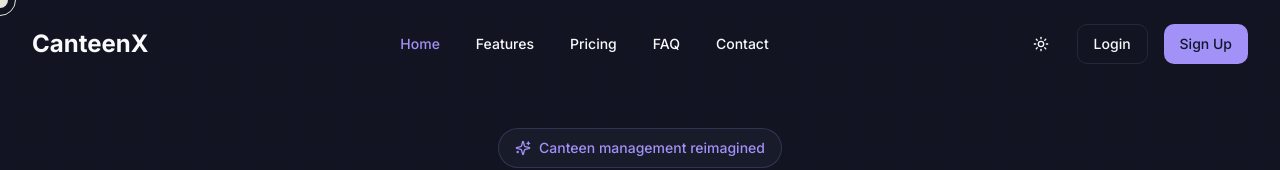
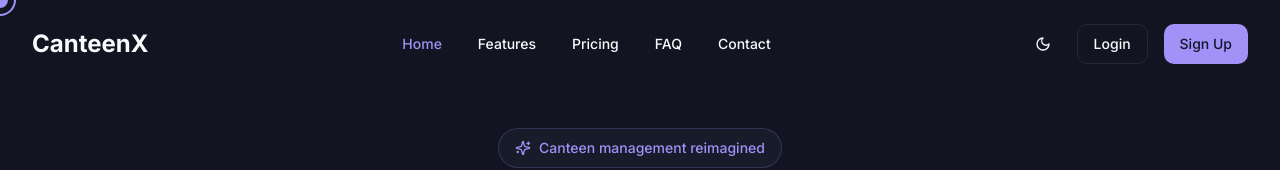
Before and after one commit to CanteenX/Canteen-Frontend, a Next.js app: page / in a window 1280 px wide. Shown: the top 170 px of the page. Built offline with nearby package versions, Linux system fonts and the light colour scheme.

Commit message:
Cursor issue fixed - Compatible with both modes (Dark and Light)

```diff
--- a/src/app/login/page.tsx
+++ b/src/app/login/page.tsx
@@ -1,5 +1,5 @@
 import { Metadata } from 'next'
-import Login from "@/components/Login"
+import LoginComponent from "@/components/Login"
 
 export const metadata: Metadata = {
   title: "Login - CanteenX",
@@ -7,5 +7,5 @@ export const metadata: Metadata = {
 }
 
 export default function LoginPage() {
-  return <Login />
+  return <LoginComponent />
 }
--- a/src/components/Login/index.tsx
+++ b/src/components/Login/index.tsx
@@ -1,12 +1,16 @@
+'use client'
+
 import { Container } from "@/components/ui/container"
 import { Button } from "@/components/ui/button"
 import { Input } from "@/components/ui/input"
 import Link from "next/link"
+import Navbar from "@/components/Navbar"
 
-export default function Login() {
+export default function LoginComponent() {
   return (
-    <div className="min-h-screen bg-background flex flex-col">
-      <Container className="flex-1 flex items-center justify-center py-12">
+    <div className="min-h-screen bg-background">
+      <Navbar />
+      <Container className="flex-1 flex items-center justify-center py-24">
         <div className="bg-card/50 p-8 rounded-2xl border border-border/50 w-full max-w-md">
           <div className="text-center mb-8">
             <h1 className="text-2xl font-bold">Welcome back</h1>
--- a/src/components/providers.tsx
+++ b/src/components/providers.tsx
@@ -1,6 +1,6 @@
 "use client"
 
-import { ThemeProvider } from "@/components/ui/theme-provider"
+import { ThemeProvider } from "next-themes"
 import { Toaster } from "@/components/ui/toaster"
 import { Toaster as Sonner } from "@/components/ui/sonner"
 import { TooltipProvider } from "@/components/ui/tooltip"
@@ -8,8 +8,9 @@ import { TooltipProvider } from "@/components/ui/tooltip"
 export function Providers({ children }: { children: React.ReactNode }) {
   return (
     <ThemeProvider
+      attribute="class"
       defaultTheme="dark"
-      enableSystem
+      enableSystem={true}
       disableTransitionOnChange
     >
       <TooltipProvider>
--- a/src/components/ui/cursor.tsx
+++ b/src/components/ui/cursor.tsx
@@ -34,7 +34,7 @@ export function CustomCursor() {
       `}</style>
 
       <motion.div
-        className="fixed top-0 left-0 w-4 h-4 rounded-full bg-foreground mix-blend-difference pointer-events-none z-50"
+        className="fixed top-0 left-0 w-4 h-4 rounded-full bg-primary pointer-events-none z-50"
         animate={{
           x: mousePosition.x - 8,
           y: mousePosition.y - 8,
@@ -49,7 +49,7 @@ export function CustomCursor() {
       />
 
       <motion.div
-        className="fixed top-0 left-0 w-8 h-8 rounded-full border border-foreground mix-blend-difference pointer-events-none z-50"
+        className="fixed top-0 left-0 w-8 h-8 rounded-full border-2 border-primary pointer-events-none z-50"
         animate={{
           x: mousePosition.x - 16,
           y: mousePosition.y - 16,
--- a/src/components/ui/theme-toggle.tsx
+++ b/src/components/ui/theme-toggle.tsx
@@ -1,26 +1,32 @@
+'use client'
 
 import * as React from "react"
 import { Moon, Sun } from "lucide-react"
-
+import { useTheme } from "next-themes"
 import { Button } from "@/components/ui/button"
-import { useTheme } from "@/components/ui/theme-provider"
 
 export function ThemeToggle() {
   const { theme, setTheme } = useTheme()
+  const [mounted, setMounted] = React.useState(false)
+
+  // Avoid hydration mismatch
+  React.useEffect(() => {
+    setMounted(true)
+  }, [])
+
+  if (!mounted) {
+    return <Button variant="ghost" size="icon" className="w-9 h-9" />
+  }
 
   return (
     <Button
       variant="ghost"
       size="icon"
-      onClick={() => setTheme(theme === "light" ? "dark" : "light")}
-      className="rounded-full"
-      title={theme === "light" ? "Switch to dark mode" : "Switch to light mode"}
+      className="w-9 h-9"
+      onClick={() => setTheme(theme === "dark" ? "light" : "dark")}
     >
-      {theme === "light" ? (
-        <Moon className="h-5 w-5" />
-      ) : (
-        <Sun className="h-5 w-5" />
-      )}
+      <Sun className="h-[1.5rem] w-[1.5rem] rotate-0 scale-100 transition-all dark:-rotate-90 dark:scale-0" />
+      <Moon className="absolute h-[1.5rem] w-[1.5rem] rotate-90 scale-0 transition-all dark:rotate-0 dark:scale-100" />
       <span className="sr-only">Toggle theme</span>
     </Button>
   )
```
